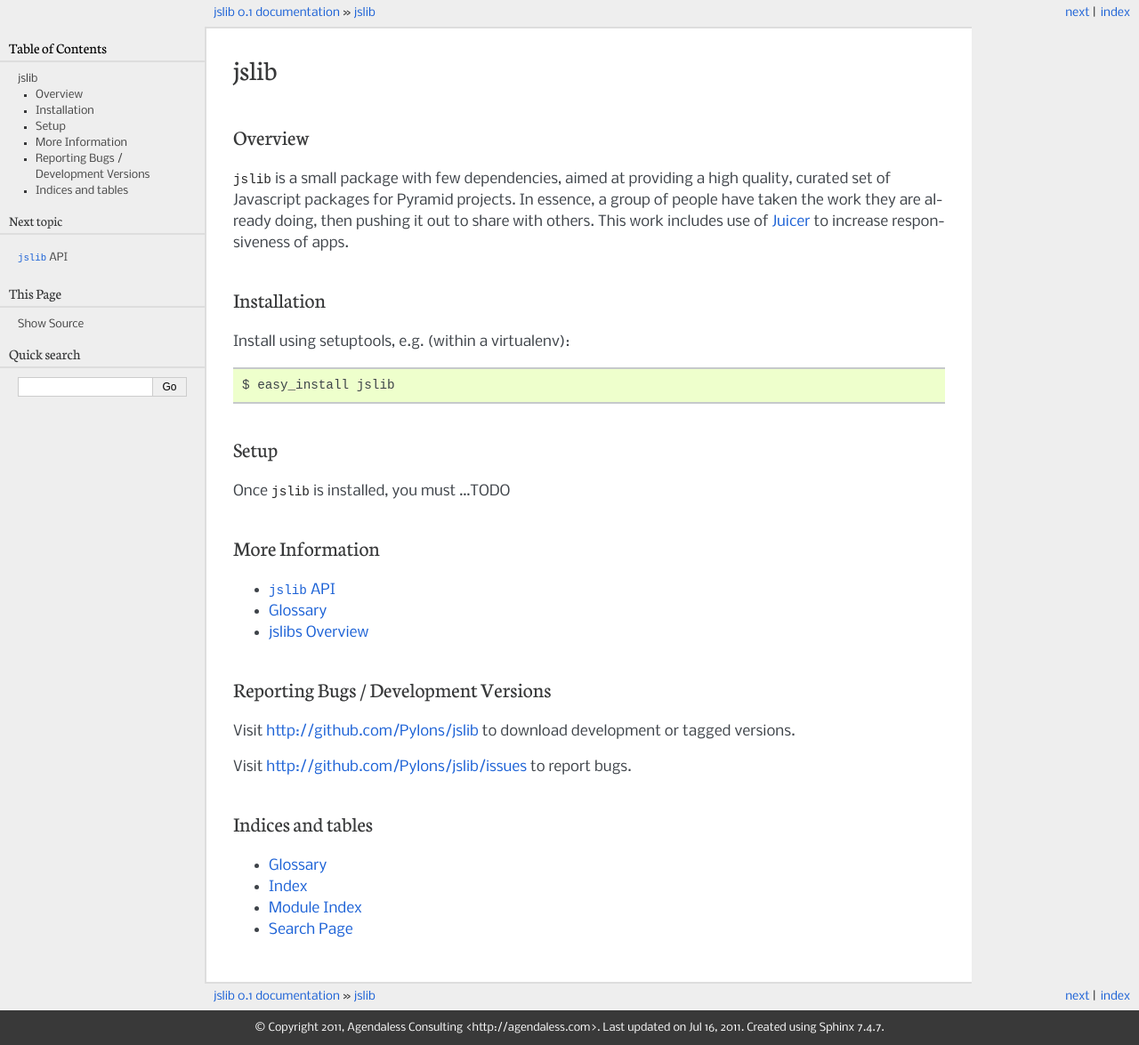
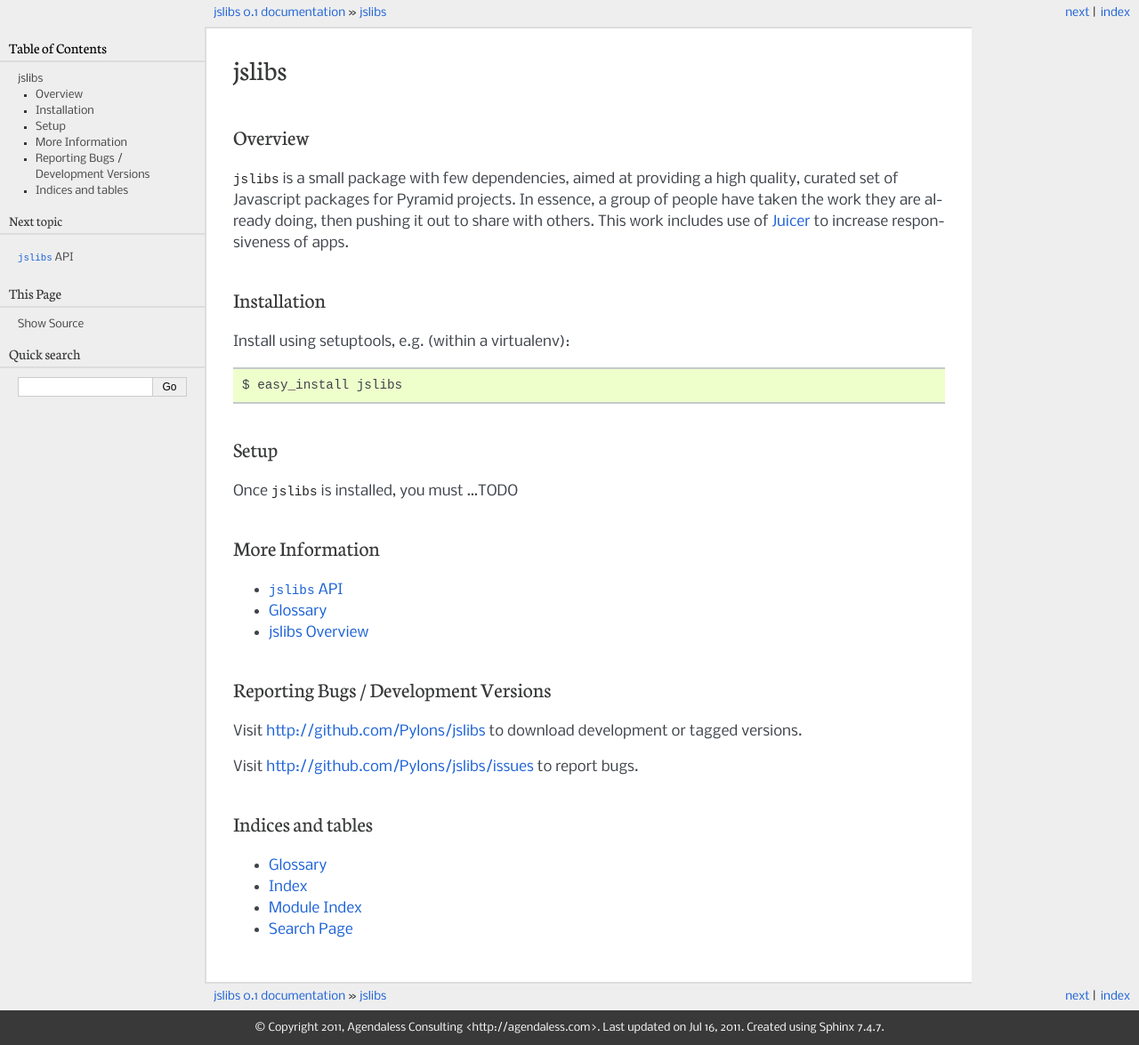
Before and after one commit to Pylons/jslibs, a Sphinx documentation site: the page built from docs/index.rst, in a window 1280 px wide. Shown: the whole page at 89% size. Built offline with Sphinx 7.4.7, drawn with Linux system fonts in a browser that asks for light colours.

Commit message:
jslib -> jslibs since there is more than one lib

```diff
--- a/CONTRIBUTORS.txt
+++ b/CONTRIBUTORS.txt
@@ -89,7 +89,7 @@ List of Contributors
 ====================
 
 The below-signed are contributors to a code repository that is part of the
-project named "jslib".  Each below-signed contributor has read,
+project named "jslibs".  Each below-signed contributor has read,
 understand and agrees to the terms above in the section within this document
 entitled "Pylons Project Contributor Agreement" as of the date beside his or
 her name.
--- a/docs/api.rst
+++ b/docs/api.rst
@@ -1,6 +1,6 @@
-.. _jslib_api:
+.. _jslibs_api:
 
-:mod:`jslib` API
+:mod:`jslibs` API
 ---------------------------
 
-.. automodule:: jslib
+.. automodule:: jslibs
--- a/docs/conf.py
+++ b/docs/conf.py
@@ -1,6 +1,6 @@
 # -*- coding: utf-8 -*-
 #
-# jslib documentation build configuration file
+# jslibs documentation build configuration file
 #
 # This file is execfile()d with the current directory set to its containing
 # dir.
@@ -55,7 +55,7 @@ source_suffix = '.rst'
 master_doc = 'index'
 
 # General substitutions.
-project = 'jslib'
+project = 'jslibs'
 copyright = '2011, Agendaless Consulting <http://agendaless.com>'
 
 # The default replacements for |version| and |release|, also used in various
@@ -171,7 +171,7 @@ html_last_updated_fmt = '%b %d, %Y'
 #html_file_suffix = ''
 
 # Output file base name for HTML help builder.
-htmlhelp_basename = 'jslib'
+htmlhelp_basename = 'jslibs'
 
 
 # Options for LaTeX output
@@ -187,7 +187,7 @@ htmlhelp_basename = 'jslib'
 # (source start file, target name, title,
 #  author, document class [howto/manual]).
 latex_documents = [
-  ('index', 'jslib.tex', 'jslib Documentation',
+  ('index', 'jslibs.tex', 'jslibs Documentation',
    'Pylons Developers', 'manual'),
 ]
 
--- a/docs/index.rst
+++ b/docs/index.rst
@@ -1,10 +1,10 @@
-jslib
+jslibs
 ==========
 
 Overview
 --------
 
-``jslib`` is a small package with few dependencies, aimed at providing
+``jslibs`` is a small package with few dependencies, aimed at providing
 a high quality, curated set of Javascript packages for Pyramid
 projects. In essence, a group of people have taken the work they are
 already doing, then pushing it out to share with others. This work
@@ -16,12 +16,12 @@ Installation
 
 Install using setuptools, e.g. (within a virtualenv)::
 
-  $ easy_install jslib
+  $ easy_install jslibs
 
 Setup
 -----
 
-Once ``jslib`` is installed, you must ...TODO
+Once ``jslibs`` is installed, you must ...TODO
 
 
 More Information
@@ -37,10 +37,10 @@ More Information
 Reporting Bugs / Development Versions
 -------------------------------------
 
-Visit http://github.com/Pylons/jslib to download development or
+Visit http://github.com/Pylons/jslibs to download development or
 tagged versions.
 
-Visit http://github.com/Pylons/jslib/issues to report bugs.
+Visit http://github.com/Pylons/jslibs/issues to report bugs.
 
 Indices and tables
 ------------------
--- a/setup.cfg
+++ b/setup.cfg
@@ -3,7 +3,7 @@ zip_ok = false
 
 [nosetests]
 match=^test
-where=jslib
+where=jslibs
 nocapture=1
-cover-package=jslib
+cover-package=jslibs
 cover-erase=1
--- a/setup.py
+++ b/setup.py
@@ -27,7 +27,7 @@ install_requires = [
     ]
 
 
-setup(name='jslib',
+setup(name='jslibs',
       version='0.1',
       description=('A package which does stuff with js libs'),
       long_description=README + '\n\n' + CHANGES,
@@ -49,6 +49,6 @@ setup(name='jslib',
       zip_safe=False,
       install_requires=install_requires,
       tests_require=install_requires,
-      test_suite="jslib",
+      test_suite="jslibs",
       entry_points='',
       )
```
Also changed, not shown: jslibs/__init__.py (renamed from jslib/__init__.py), 2 other files.
